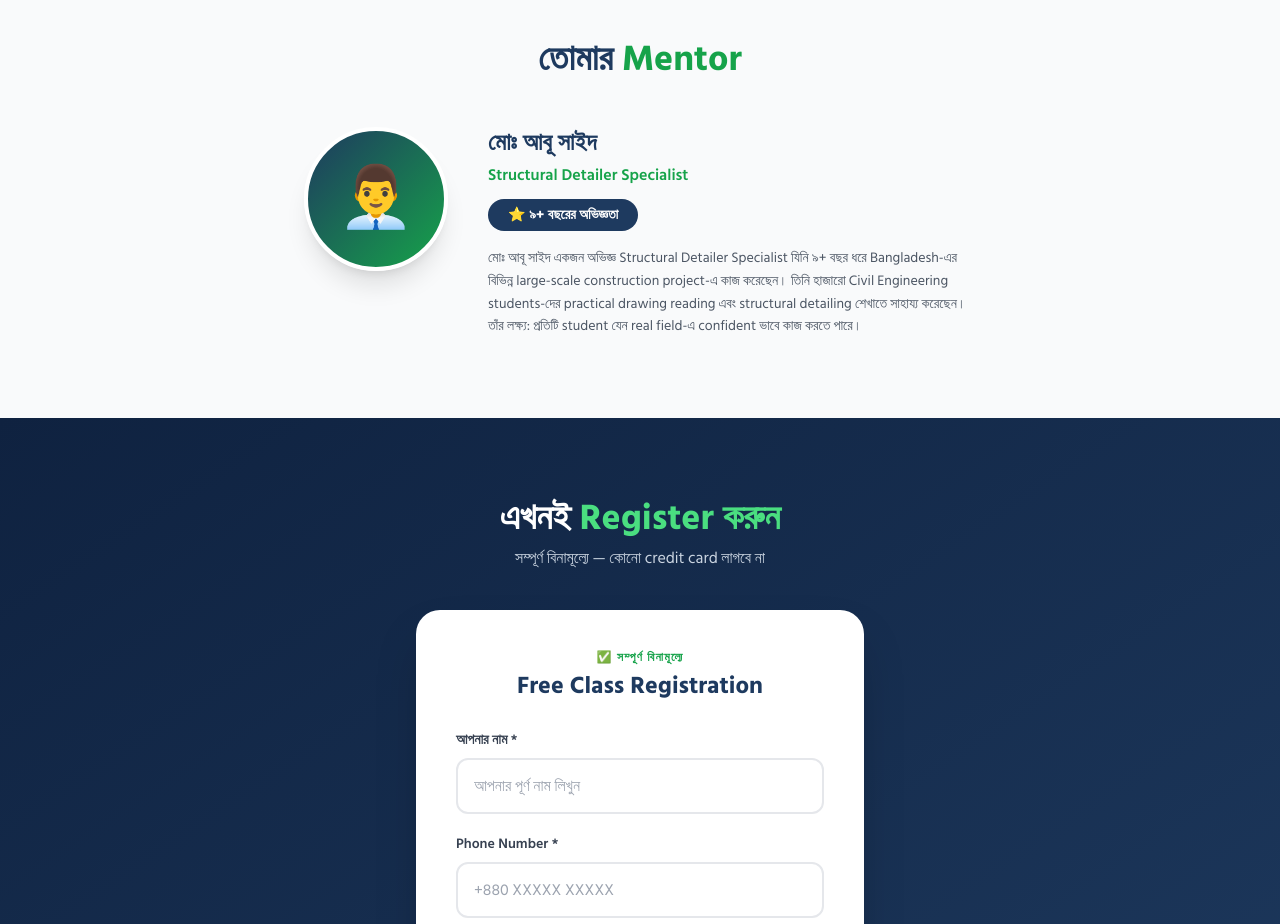
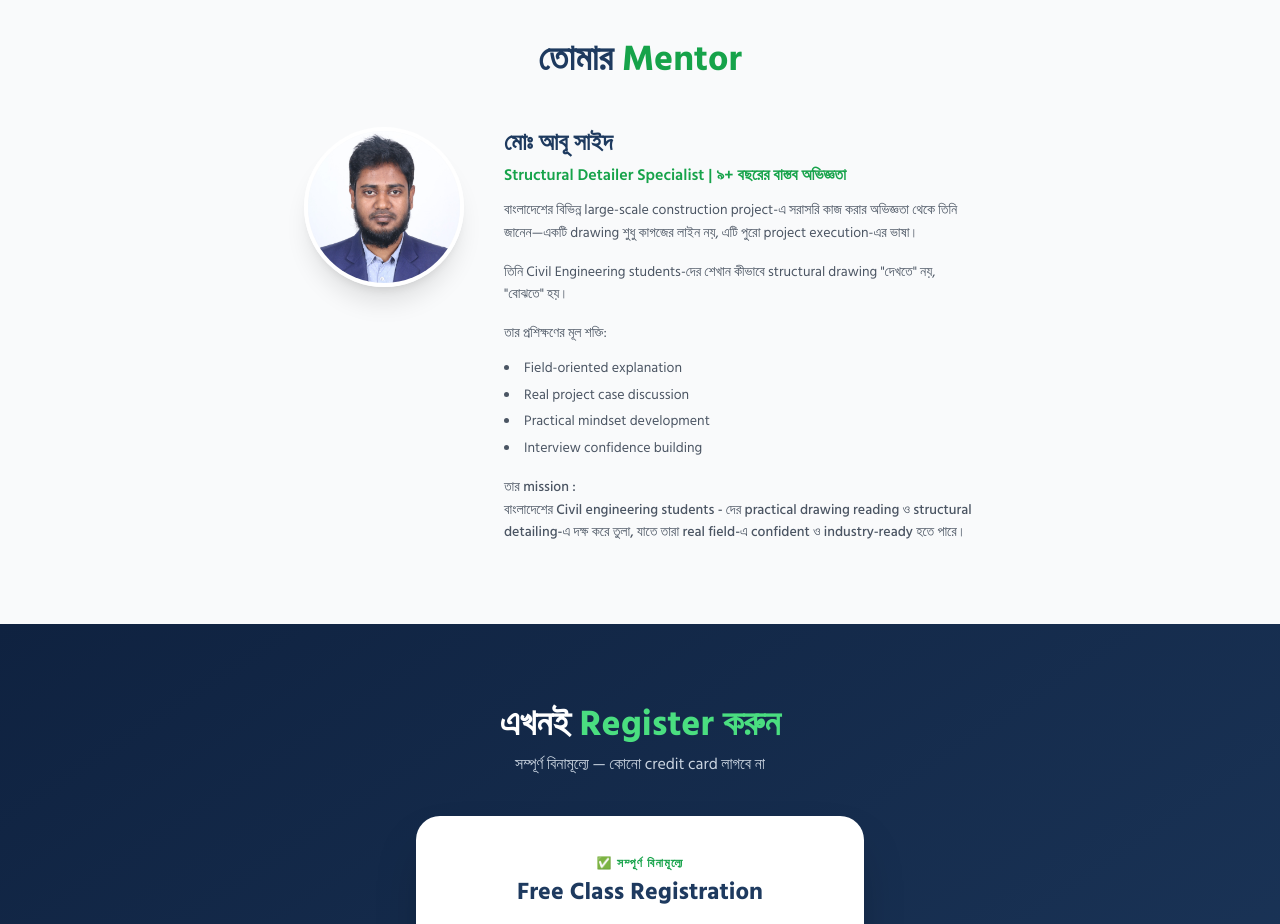
Before and after one commit to rifat-mahmudul/structural_drawing, a Next.js app: page / in a window 1280 px wide. Shown: the part 5200-6124 px from the top of the page. Built offline with nearby package versions, Linux system fonts and the light colour scheme.

Commit message:
mentor seciton updated

```diff
--- a/components/MentorSection.tsx
+++ b/components/MentorSection.tsx
@@ -7,26 +7,44 @@ export default function MentorSection() {
         </h2>
 
         <div className="max-w-2xl mx-auto flex flex-col md:flex-row items-center md:items-start gap-10">
-          {/* Photo placeholder */}
-          <div className="w-36 h-36 flex-shrink-0 rounded-full bg-gradient-to-br from-[#1e3a5f] to-[#16a34a] flex items-center justify-center text-6xl border-4 border-white shadow-xl">
-            👨‍💼
+          {/* Photo */}
+          <div className="w-40 h-40 flex-shrink-0 rounded-full border-4 border-white shadow-xl overflow-hidden">
+            <img
+              src="/abu_sayed.jpeg"
+              alt="মোঃ আবূ সাইদ"
+              className="w-40 h-48 object-cover object-center"
+            />
           </div>
 
           {/* Info */}
           <div className="text-center md:text-left">
             <h3 className="text-2xl font-extrabold text-[#1e3a5f] mb-1">মোঃ আবূ সাইদ</h3>
             <p className="text-[#16a34a] font-semibold text-base mb-3">
-              Structural Detailer Specialist
+              Structural Detailer Specialist | ৯+ বছরের বাস্তব অভিজ্ঞতা
             </p>
-            <span className="inline-block bg-[#1e3a5f] text-white px-5 py-1.5 rounded-full text-sm font-bold mb-4">
-              ⭐ ৯+ বছরের অভিজ্ঞতা
-            </span>
-            <p className="text-gray-600 text-sm leading-relaxed">
-              মোঃ আবূ সাইদ একজন অভিজ্ঞ Structural Detailer Specialist যিনি ৯+ বছর ধরে
-              Bangladesh-এর বিভিন্ন large-scale construction project-এ কাজ করেছেন।
-              তিনি হাজারো Civil Engineering students-দের practical drawing reading এবং
-              structural detailing শেখাতে সাহায্য করেছেন। তাঁর লক্ষ্য: প্রতিটি student
-              যেন real field-এ confident ভাবে কাজ করতে পারে।
+
+            <p className="text-gray-600 text-sm leading-relaxed mb-4">
+              বাংলাদেশের বিভিন্ন large-scale construction project-এ সরাসরি কাজ করার অভিজ্ঞতা থেকে তিনি জানেন—একটি drawing শুধু কাগজের লাইন নয়, এটি পুরো project execution-এর ভাষা।
+            </p>
+
+            <p className="text-gray-600 text-sm leading-relaxed mb-4">
+              তিনি Civil Engineering students-দের শেখান কীভাবে structural drawing "দেখতে" নয়, "বোঝতে" হয়।
+            </p>
+
+            <p className="text-gray-600 text-sm leading-relaxed mb-3">
+              তার প্রশিক্ষণের মূল শক্তি:
+            </p>
+
+            <ul className="text-gray-600 text-sm leading-relaxed list-disc list-inside mb-4 space-y-1">
+              <li>Field-oriented explanation</li>
+              <li>Real project case discussion</li>
+              <li>Practical mindset development</li>
+              <li>Interview confidence building</li>
+            </ul>
+
+            <p className="text-gray-600 text-sm leading-relaxed font-medium">
+              তার mission : <br />
+              বাংলাদেশের Civil engineering students - দের practical drawing reading ও structural detailing-এ দক্ষ করে তুলা, যাতে তারা real field-এ confident ও industry-ready হতে পারে।
             </p>
           </div>
         </div>
```
Also changed, not shown: public/abu_sayed.jpeg (added).
